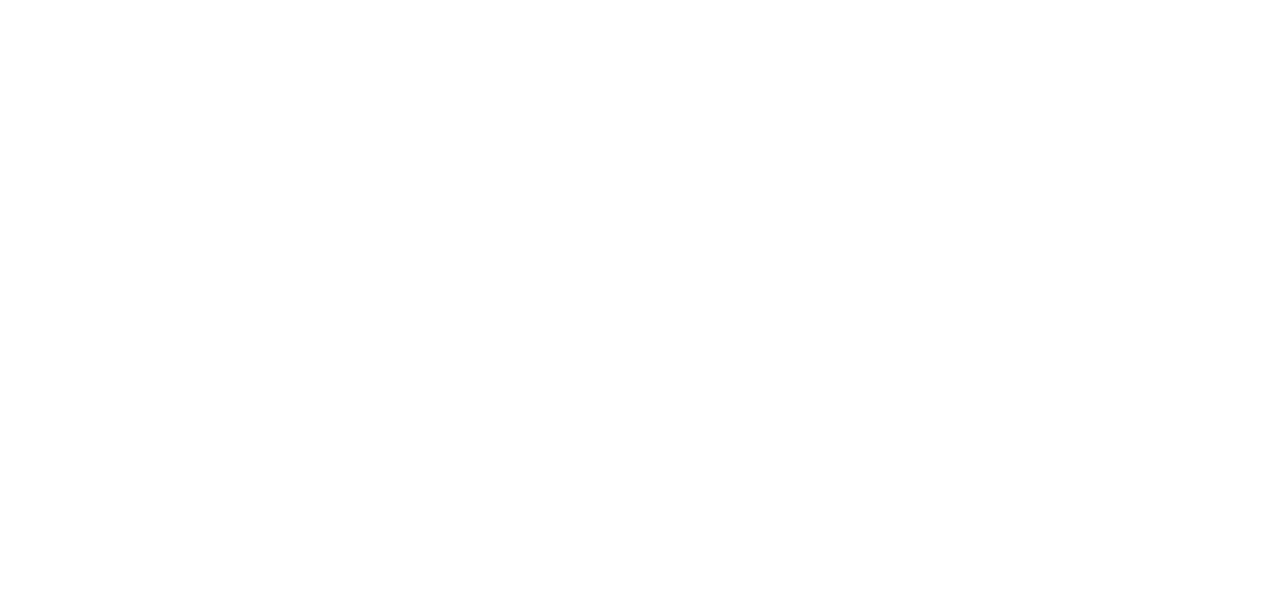
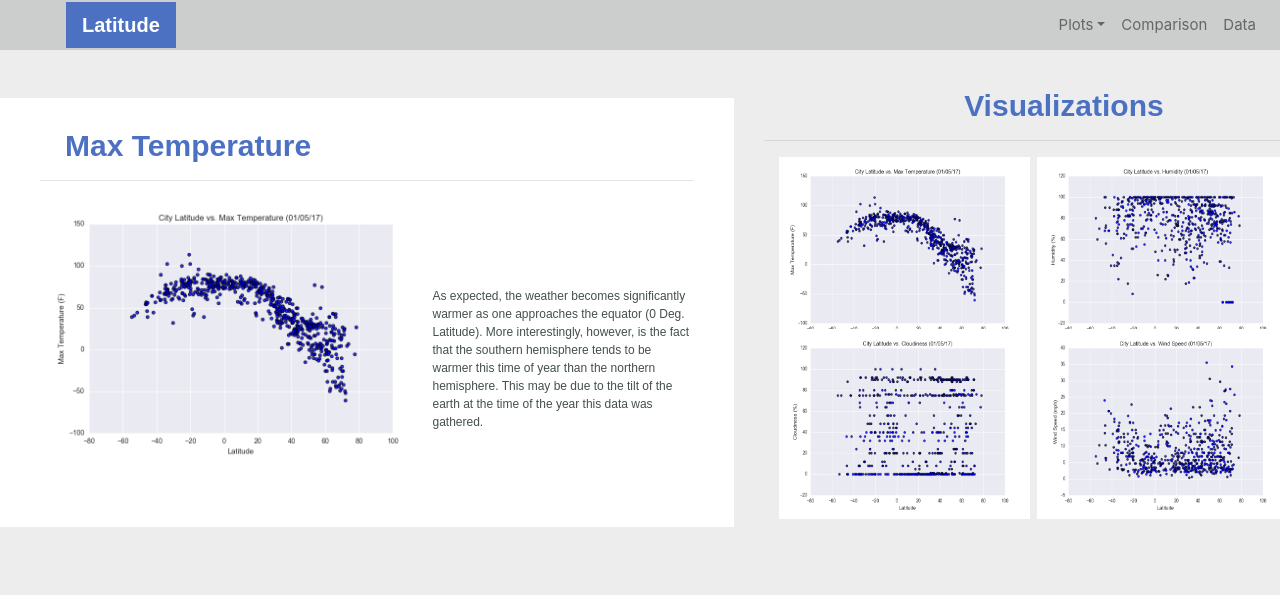
Before and after one commit to RH-cmd/Web-Design-Challenge, a plain HTML site: page maxtemp.html in a window 1280 px wide. Drawn offline with nearby package versions, Linux system fonts and the light colour scheme.

Commit message:
Max Temp and fixed CSS

```diff
--- a/maxtemp.html
+++ b/maxtemp.html
@@ -0,0 +1,103 @@
+<!DOCTYPE html>
+<html lang="en-us">
+
+  <head>
+    <meta charset="UTF-8">
+    <meta name="viewport" content="width=device-width, initial-scale=1">
+
+    <title>Max Temperature Visualization</title>
+
+    <link rel="stylesheet" href="https://maxcdn.bootstrapcdn.com/bootstrap/4.0.0/css/bootstrap.min.css" integrity="sha384-Gn5384xqQ1aoWXA+058RXPxPg6fy4IWvTNh0E263XmFcJlSAwiGgFAW/dAiS6JXm" crossorigin="anonymous">
+    <link rel="stylesheet" type="text/css" href="style.css">
+
+  </head>
+
+  <!-- Navbar -->
+  <body>
+    <div class="navigation">
+        <nav class="navbar fixed-top navbar-expand-lg navbar-light">
+          <a class="navbar-brand" href="index.html">Latitude</a>
+          <button class="navbar-toggler border" type="button" data-toggle="collapse" data-target="#navbarNavDropdown" aria-controls="navbarNavDropdown" aria-expanded="false" aria-label="Toggle navigation">
+            <span class="navbar-toggler-icon"></span>
+          </button>
+
+          <!-- Bootstrap CSS for navbar -->
+          <div class="collapse navbar-collapse" id="navbarNavDropdown">
+            <ul class="navbar-nav ml-auto">
+              <li class="nav-item dropdown">
+                <a href="#" class="nav-link dropdown-toggle" data-toggle="dropdown" id="navbarDropdownMenuLink" role="button" aria-haspopup="true" aria-expanded="false">Plots</a>
+                <div class="dropdown-menu" aria-labelledby="navbarDropdownMenuLink">
+                  <a class="dropdown-item" href="maxtemp.html">Max Temperature</a>
+                  <a class="dropdown-item" href="humidity.html">Humidity</a>
+                  <a class="dropdown-item" href="cloudiness.html">Cloudiness</a>
+                  <a class="dropdown-item" href="windspeed.html">Wind Speed</a>
+                </div>
+              </li>
+              <li class="nav-item">
+                <a class="nav-link" href="comparison.html">Comparison</a>
+              </li>
+              <li class="nav-item">
+                <a class="nav-link" href="data.html">Data</a>
+              </li>
+            </ul>
+          </div>
+        </nav>
+      </div>
+      <br>
+      <br>
+
+      <!-- Container to include "Summary" Content Box -->
+      <div class="container"></div>
+        <section class="row">
+          <div class="col-lg-7">
+            <div class="description-content">
+              <h1 class="description-header">Max Temperature</h1>
+              <hr>
+              <img src="Resources/assets/images/Fig1.png" alt="Latitude vs. Max Temperature" class="description-image">
+              <p><br><br><br><br><br>As expected, the weather becomes significantly warmer as one approaches the equator (0 Deg. Latitude). More interestingly, however, is the fact that the southern hemisphere tends to be warmer this time of year than the northern hemisphere. This may be due to the tilt of the earth at the time of the year this data was gathered.</p>
+            </div>
+          </div>
+          <div class="col-lg-5">
+
+            <!-- Container for Visualizations Previews  -->
+            <section id="imageNav-area">
+                <div class="imageNav-content">
+                  <h2 class="imageNav-header">Visualizations</h2>
+                  <hr />
+                  <div class="container">
+                    <div class="row">
+                      <div class="col-6">
+                        <a href="maxtemp.html">
+                          <img src="Resources/assets/images/Fig1.png" alt="Latitude vs. Max Temperature", title="Latitude vs. Max Temperature" class="imageNav-photo">
+                        </a>
+                      </div>
+                      <div class="col-6">
+                        <a href="humidity.html">
+                            <img src="Resources/assets/images/Fig2.png" alt="Latitude vs. Humidity", title="Latitude vs. Humidity" class="imageNav-photo">
+                        </a>
+                      </div>
+                      <div class="col-6">
+                        <a href="cloudiness.html">
+                            <img src="Resources/assets/images/Fig3.png" alt="Latitude vs. Cloudiness", title="Latitude vs. Cloudiness", class="imageNav-photo">
+                        </a>
+                      </div>
+                      <div class="col-6">
+                        <a href="windspeed.html">
+                            <img src="Resources/assets/images/Fig4.png" alt="Latitude vs. Wind Speed", title="Latitude vs. Wind Speed", class="imageNav-photo">
+                        </a>
+                      </div>
+                    </div>
+                </div>
+              </div>
+            </section>
+        </div>
+    </section>
+  </div>
+
+  <!-- Bootstrap Javascript (Needed to use many of the components in Bootstrap) -->
+  <script src="https://code.jquery.com/jquery-3.2.1.slim.min.js" integrity="sha384-KJ3o2DKtIkvYIK3UENzmM7KCkRr/rE9/Qpg6aAZGJwFDMVNA/GpGFF93hXpG5KkN" crossorigin="anonymous"></script>
+  <script src="https://cdnjs.cloudflare.com/ajax/libs/popper.js/1.12.9/umd/popper.min.js" integrity="sha384-ApNbgh9B+Y1QKtv3Rn7W3mgPxhU9K/ScQsAP7hUibX39j7fakFPskvXusvfa0b4Q" crossorigin="anonymous"></script>
+  <script src="https://maxcdn.bootstrapcdn.com/bootstrap/4.0.0/js/bootstrap.min.js" integrity="sha384-JZR6Spejh4U02d8jOt6vLEHfe/JQGiRRSQQxSfFWpi1MquVdAyjUar5+76PVCmYl" crossorigin="anonymous"></script>
+
+  </body>
+  </html>
--- a/style.css
+++ b/style.css
@@ -32,7 +32,7 @@ body{
 }
 
 /* Latitude Button Style */
-@media (max-width: 800px){
+@media (max-width: 900px){
 .navbar-expand-lg{
     background-color:rgb(76, 113, 194);
 }
@@ -46,6 +46,11 @@ body{
     padding: inherit;
 }
 
+.navbar div{
+    margin: inherit;
+    background-color: white;
+}
+
 button{
     margin-left: auto;
 }
@@ -53,20 +58,29 @@ button{
 
 /* Summary Container */
 .description-content {
-	margin-top: 35px;
+	margin-top: 50px;
 	margin-bottom: 65px;
-	padding: 30px 40px 30px;
+	padding: 10px 40px 80px;
 	color: black;
-	background-color: white;
+    background-color: white;
 }
 
-.description-header, .imageNav-header {
-	padding-top: 60px;
-	padding-left: 45px;
-	color: #38ab87;
+.description-header {
+	padding-top: 20px;
+	padding-left: 25px;
+	color: rgb(76, 113, 194);
 	font-size: 30px;
 	font-weight: bold;
-	font-family: 'Overpass', sans-serif;;
+	font-family: 'Overpass', sans-serif;
+}
+
+.imageNav-header{
+    padding-top: 40px;
+	padding-left: 200px;
+	color: rgb(76, 113, 194);
+	font-size: 30px;
+	font-weight: bold;
+	font-family: 'Overpass', sans-serif;
 }
 
 /* Images and Visualizations */
@@ -78,8 +92,8 @@ img{
 
 .description-image {
 	float: left;
-	width: 70%;
-	height: 70%;
+	width: 60%;
+	height: 60%;
 }
 
 p{
```
Also changed, not shown: index.html (+2 -0 lines).
